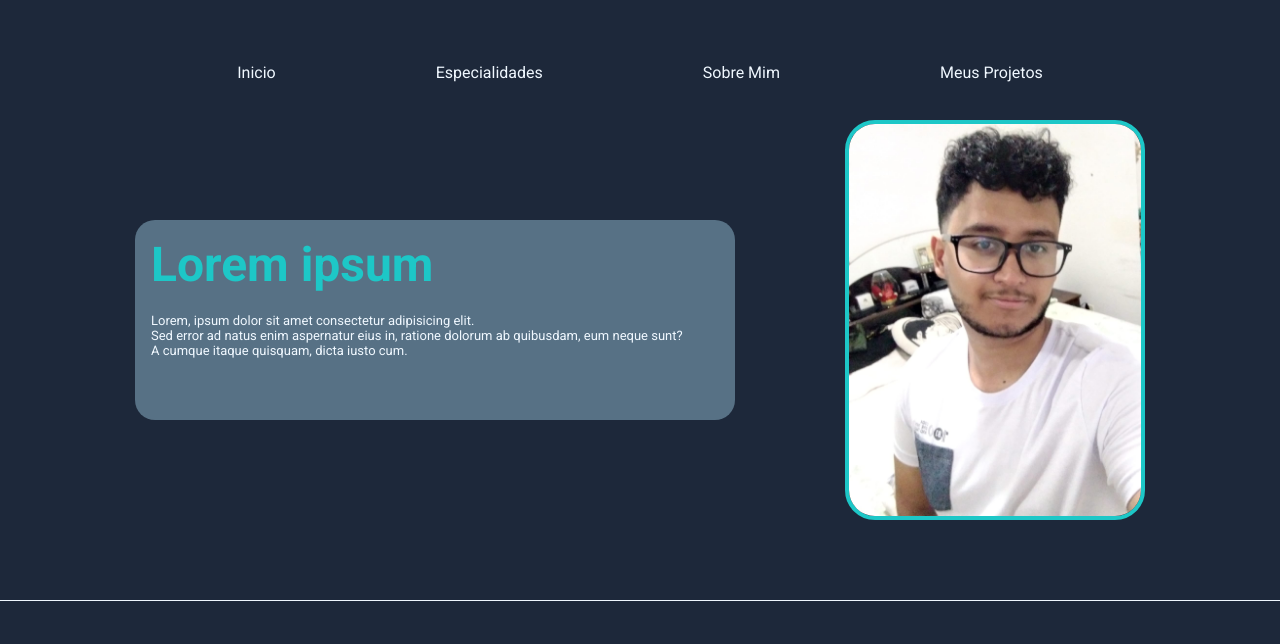
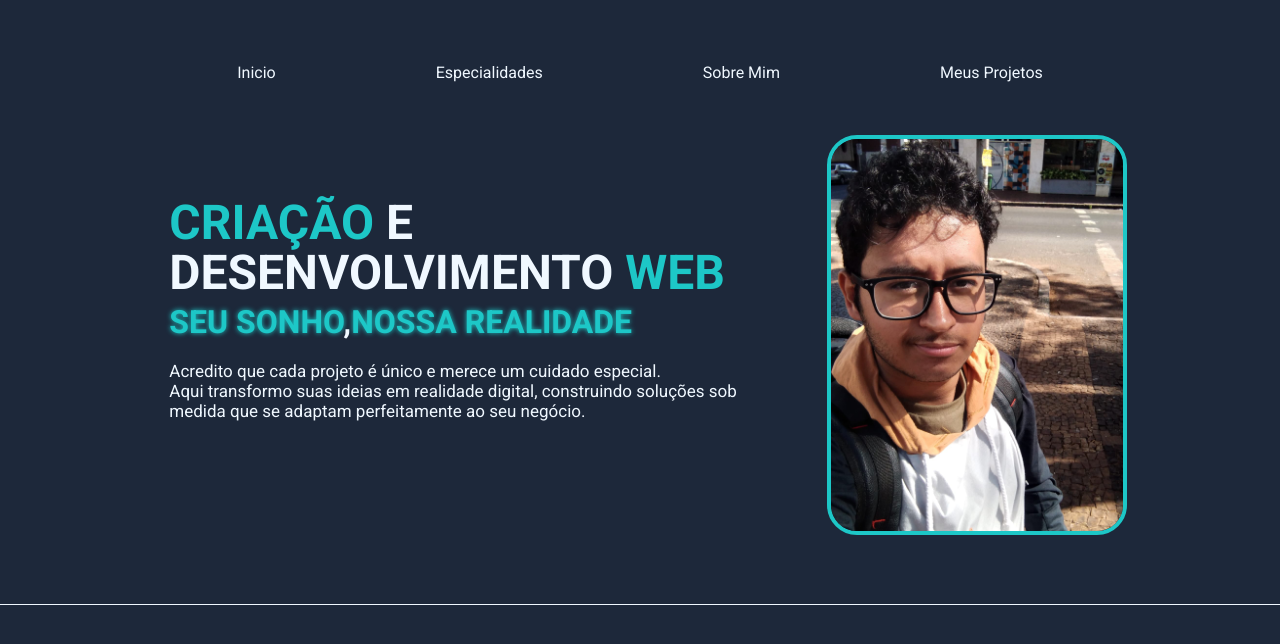
Before and after one commit to carlosHenrique-bit/myprofile, a plain HTML site: page portifolio/index.html in a window 1280 px wide. Drawn offline with Linux system fonts and the light colour scheme.

Commit message:
Primeira Versao

```diff
--- a/portifolio/index.html
+++ b/portifolio/index.html
@@ -1,27 +1,39 @@
 <!DOCTYPE html>
 <html lang="pt-br">
+
 <head>
     <meta charset="UTF-8">
     <meta name="viewport" content="width=device-width, initial-scale=1.0">
     <title>Portifólio</title>
     <link rel="stylesheet" href="./style.css">
 </head>
+
 <body>
-    <header>
+    <header class="menu">
+        <nav class="nav-bar">
             <ul>
                 <li><a href="#">Inicio</a></li>
                 <li><a href="#">Especialidades</a></li>
                 <li><a href="#">Sobre Mim</a></li>
                 <li><a href="#">Meus Projetos</a></li>
             </ul>
+        </nav>
     </header>
 
     <main>
-        <div class="conteudo-principal">
-            <h1>Lorem ipsum</h1>
-            <p>Lorem, ipsum dolor sit amet consectetur adipisicing elit.<br>Sed error ad natus enim aspernatur eius in, ratione dolorum ab quibusdam, eum neque sunt?<br> A cumque itaque quisquam, dicta iusto cum.</p>
+        <section class="conteudo-principal">
+            <h1><span style="color: #1dc7c7;">CRIAÇÃO</span> E DESENVOLVIMENTO <span style="color: #1dc7c7;">WEB</span>
+            </h1>
+            <h2><span style="color: #1dc7c7; text-shadow: 0px 0px 5px #1dc7c7;">SEU SONHO</span>,<span
+                    style="color: #1dc7c7; text-shadow: 0px 0px 5px #1dc7c7;">NOSSA REALIDADE</span></h2>
+            <p>Acredito que cada projeto é único e merece um cuidado especial.<br>Aqui transformo suas ideias em
+                realidade digital, construindo soluções sob
+                medida que se adaptam perfeitamente ao seu negócio.<br></p>
+        </section>
+        <div class="imagem-conteudo-principal">
+            <img src="../assets/foto-perfil-segunda.jpeg" alt="image-profile">
         </div>
-        <img src="../assets/foto-perfil.jpeg" alt="image-profile">
     </main>
 </body>
+
 </html>
--- a/portifolio/style.css
+++ b/portifolio/style.css
@@ -16,7 +16,7 @@ body {
     background-color: #577185;
     background-color: #1dc7c7;*/
 
-header {
+.menu {
     padding: 1rem;
     margin-top: 20px;
     background-color: #1d283a;
@@ -29,30 +29,36 @@ header {
     z-index: 1;
 }
 
-header ul {
+.menu ul {
     display: flex;
     justify-content: center;
     align-items: center;
     gap: 10rem;
 }
 
-header ul li {
+.menu ul li {
     list-style: none;
-    transition: .3s;
 }
 
-header ul li:hover {
+.menu ul li a:hover {
     transform: scale(1.1);
 }
 
-header ul li a {
+.menu ul li a {
+    display: inline-block;
     text-decoration: none;
     color: aliceblue;
+    transition: .2s;
+}
+
+.nav-bar {
+    display: flex;
+    justify-content: center;
 }
 
 main {
     display: flex;
-    justify-content: space-around;
+    justify-content: space-evenly;
     align-items: center;
     padding: 5rem;
     margin-top: 40px;
@@ -60,22 +66,29 @@ main {
 }
 
 .conteudo-principal {
-    background-color: #577185;
     width: 600px;
     height: 200px;
     padding: 1rem;
     border-radius: 20px;
+    margin-bottom: 80px;
 }
 
 .conteudo-principal h1{
-    color: #1dc7c7;
+    color: #f0f8ff;
     font-size: 3rem;
+    margin-bottom: 5px;
+    line-height: 50px;
+}
+
+.conteudo-principal h2 {
+    color: #f0f8ff;
+    font-size: 2rem;
     margin-bottom: 20px;
 }
 
 .conteudo-principal p {
     color: #f0f8ff;
-    font-size: 13px;
+    font-size: 17px;
 }
 
 main img {
@@ -91,3 +104,18 @@ main img:hover {
     inset 0px 0px 10px 2px #1dc7c7;
     transform: scale(1.05);
 }
+
+.imagem-conteudo-principal img {
+    position: relative;
+    animation: float 2s ease-in-out infinite alternate;
+}
+
+@keyframes float {
+    0% {
+        top: 0;
+    }
+
+    100% {
+        top: 30px;
+    }
+}
```
Also changed, not shown: assets/foto-perfil-segunda.jpeg (added). Lines whose indentation alone changed are shown as unchanged.
